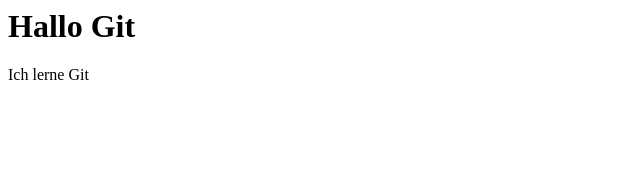
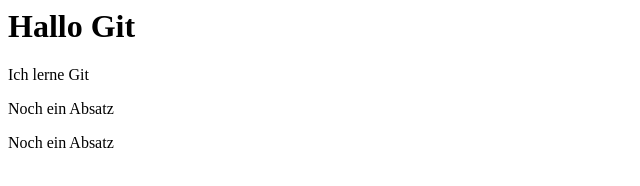
Before and after one commit to minhphuongpham615-sketch/git-uebung-tag7, a plain HTML site: page index.html in a window 1280 px wide. Shown: the whole page, without its empty margins (0-640 px from the left). Drawn offline with Linux system fonts and the light colour scheme.

Commit message:
add second paragraph

```diff
--- a/index.html
+++ b/index.html
@@ -1,2 +1,4 @@
 <h1>Hallo Git</h1
 <p>Ich lerne Git</p>
+<p>Noch ein Absatz</p>
+<p>Noch ein Absatz<p/>
```
